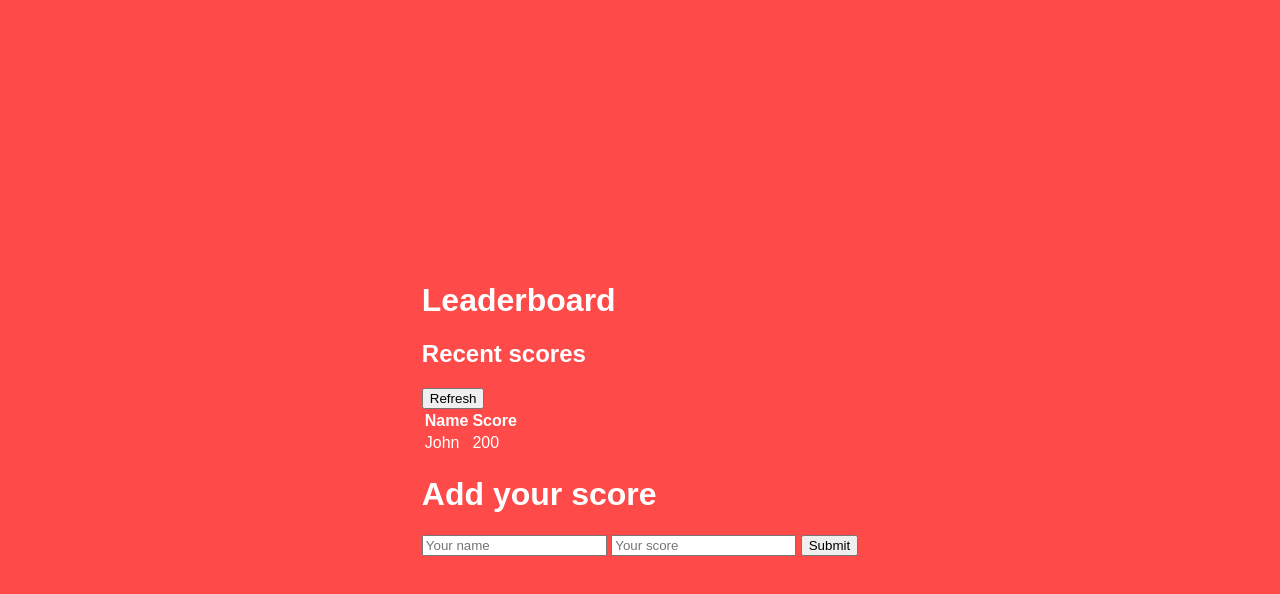
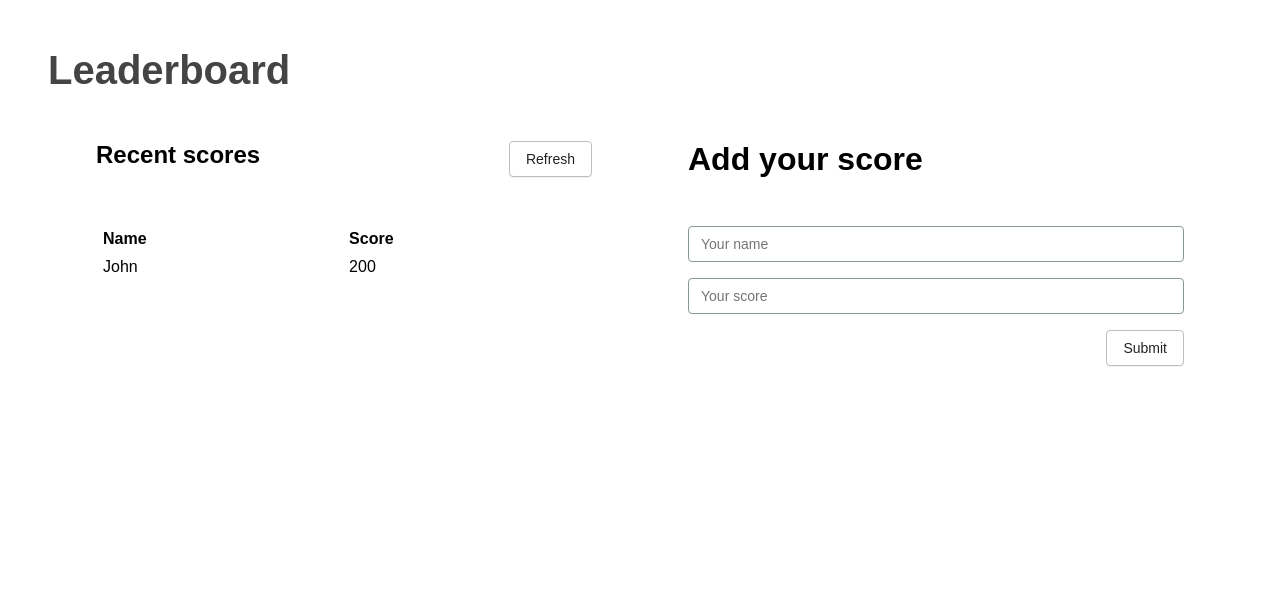
Before and after one commit to aimalamiri/Leaderboard, a website built with webpack: page src/index.html in a window 1280 px wide. Built offline with nearby package versions, Linux system fonts and the light colour scheme.

Commit message:
Add basicy layout style

```diff
--- a/src/index.js
+++ b/src/index.js
@@ -1,3 +1 @@
 import './scss/index.scss';
-
-console.log("Welcome to webpack!");
--- a/src/scss/index.scss
+++ b/src/scss/index.scss
@@ -1,13 +1,108 @@
-// Feel free to change the styles in this file as you wish.
+$white: #fff;
+$dark-gray: #444;
 
-$color: #fff;
-$bg: #fe4a49;
+* {
+  box-sizing: border-box;
+  margin: 0;
+  padding: 0;
+}
+
+a {
+  text-decoration: none;
+}
+
 body {
   font-family: sans-serif;
-  background: $bg;
-  color: $color;
-  height: 100vh;
+  min-height: 100vh;
+}
+
+button {
+  display: inline-block;
+  outline: 0;
+  cursor: pointer;
+  text-align: center;
+  border: 1px solid #babfc3;
+  padding: 7px 16px;
+  min-height: 36px;
+  min-width: 36px;
+  color: #202223;
+  background: #ffffff;
+  border-radius: 4px;
+  font-weight: 500;
+  font-size: 14px;
+  box-shadow: rgba(0, 0, 0, 0.05) 0px 1px 0px 0px;
+}
+
+button:hover {
+  background: #f6f6f7;
+  outline: 1px solid transparent;
+}
+
+.input {
+  width: 100%;
+  height: 36px;
+  border-radius: 4px;
+  padding-left: 12px;
+  font-size: 14px;
+  font-weight: normal;
+  border: 1px solid rgb(137, 151, 155);
+  transition: border-color 150ms ease-in-out 0s;
+  outline: none;
+  color: rgb(33, 49, 60);
+  background-color: rgb(255, 255, 255);
+  padding-right: 12px;
+  :hover {
+    box-shadow: rgb(231 238 236) 0px 0px 0px 3px;
+  }
+}
+
+.title {
+  font-size: 40px;
+  color: $dark-gray;
+}
+
+table {
+  border-spacing: 0;
+}
+
+tr:nth-child(even) {
+  background-color: #f2f2f2;
+}
+
+th,
+td {
+  padding: 5px 7px;
+  text-align: left;
+}
+
+.p-3 {
+  padding: 3rem 3rem;
+}
+
+.mb-1 {
+  margin-bottom: 1rem;
+}
+
+.mb-3 {
+  margin-bottom: 3rem;
+}
+
+.w-full {
+  width: 100%;
+}
+
+.w-half {
+  width: 50%;
+}
+
+.flex {
   display: flex;
-  justify-content: center;
-  align-items: center;
 }
+
+.justify-between {
+  justify-content: space-between;
+}
+
+.text-right {
+  text-align: end;
+}
```
